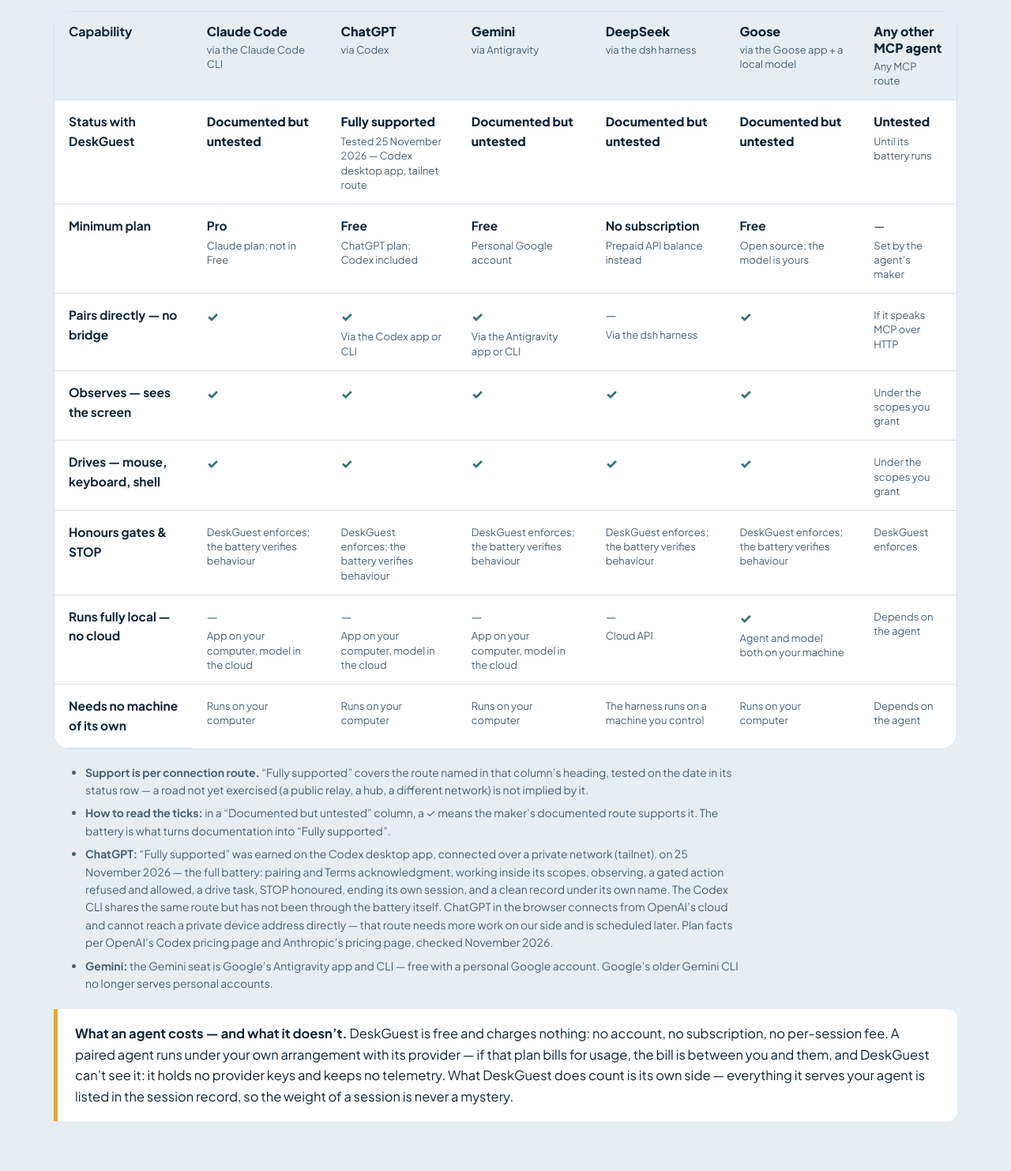
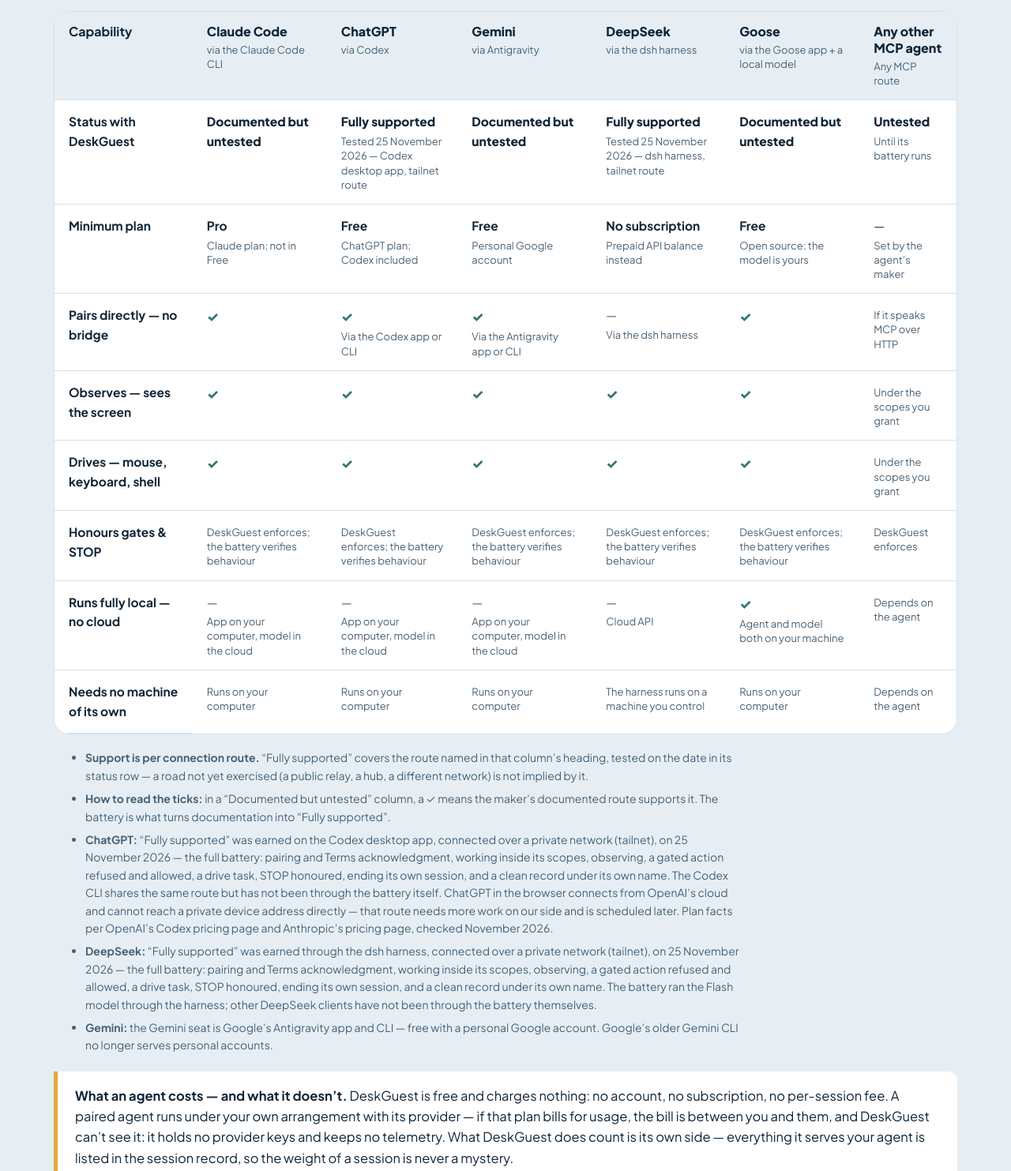
Before and after one commit to DeskGuest-App/DeskGuest, a plain HTML site: page website/ai.html in a window 1280 px wide. Shown: the part 1520-3003 px from the top of the page at 79% size. Drawn offline with Linux system fonts and the light colour scheme.

Commit message:
feat(website): DeepSeek fully supported via dsh harness (battery 2026-11-25) (#38)

```diff
--- a/website/ai.html
+++ b/website/ai.html
@@ -139,7 +139,7 @@ table.ai-matrix thead th:first-child{background:var(--subtle);z-index:3}
 <td><span class="mx-status">Documented but untested</span></td>
 <td><span class="mx-status">Fully supported</span><span class="mx-note">Tested 25 November 2026 — Codex desktop app, tailnet route</span></td>
 <td><span class="mx-status">Documented but untested</span></td>
-<td><span class="mx-status">Documented but untested</span></td>
+<td><span class="mx-status">Fully supported</span><span class="mx-note">Tested 25 November 2026 — dsh harness, tailnet route</span></td>
 <td><span class="mx-status">Documented but untested</span></td>
 <td><span class="mx-status">Untested</span><span class="mx-note">Until its battery runs</span></td>
 </tr>
@@ -247,7 +247,7 @@ table.ai-matrix thead th:first-child{background:var(--subtle);z-index:3}
 </dl>
 </article>
 <article class="ai-card">
-<header class="ai-card-head"><div><h3>DeepSeek</h3><p class="ai-card-route">via the dsh harness</p></div><span class="ai-pill">Documented but untested</span></header>
+<header class="ai-card-head"><div><h3>DeepSeek</h3><p class="ai-card-route">via the dsh harness — tested 25 November 2026</p></div><span class="ai-pill">Fully supported</span></header>
 <dl class="ai-rows">
 <div class="ai-row"><dt>Minimum plan</dt><dd><strong class="ai-lead">No subscription</strong><span class="ai-note">Prepaid API balance instead</span></dd></div>
 <div class="ai-row"><dt>Pairs directly — no bridge</dt><dd><span class="mx-no">—</span><span class="ai-note">Via the dsh harness</span></dd></div>
@@ -287,6 +287,7 @@ table.ai-matrix thead th:first-child{background:var(--subtle);z-index:3}
 <li><strong>Support is per connection route.</strong> &ldquo;Fully supported&rdquo; covers the route named in that column&rsquo;s heading, tested on the date in its status row — a road not yet exercised (a public relay, a hub, a different network) is not implied by it.</li>
 <li><strong>How to read the ticks:</strong> in a &ldquo;Documented but untested&rdquo; column, a ✓ means the maker&rsquo;s documented route supports it. The battery is what turns documentation into &ldquo;Fully supported&rdquo;.</li>
 <li><strong>ChatGPT:</strong> &ldquo;Fully supported&rdquo; was earned on the Codex desktop app, connected over a private network (tailnet), on 25 November 2026 — the full battery: pairing and Terms acknowledgment, working inside its scopes, observing, a gated action refused and allowed, a drive task, STOP honoured, ending its own session, and a clean record under its own name. The Codex CLI shares the same route but has not been through the battery itself. ChatGPT in the browser connects from OpenAI&rsquo;s cloud and cannot reach a private device address directly — that route needs more work on our side and is scheduled later. Plan facts per OpenAI&rsquo;s Codex pricing page and Anthropic&rsquo;s pricing page, checked November 2026.</li>
+<li><strong>DeepSeek:</strong> &ldquo;Fully supported&rdquo; was earned through the dsh harness, connected over a private network (tailnet), on 25 November 2026 — the full battery: pairing and Terms acknowledgment, working inside its scopes, observing, a gated action refused and allowed, a drive task, STOP honoured, ending its own session, and a clean record under its own name. The battery ran the Flash model through the harness; other DeepSeek clients have not been through the battery themselves.</li>
 <li><strong>Gemini:</strong> the Gemini seat is Google&rsquo;s Antigravity app and CLI — free with a personal Google account. Google&rsquo;s older Gemini CLI no longer serves personal accounts.</li>
 </ul>
 <div class="notice reveal"><strong>What an agent costs — and what it doesn&rsquo;t.</strong> DeskGuest is free and charges nothing: no account, no subscription, no per-session fee. A paired agent runs under your own arrangement with its provider — if that plan bills for usage, the bill is between you and them, and DeskGuest can&rsquo;t see it: it holds no provider keys and keeps no telemetry. What DeskGuest does count is its own side — everything it serves your agent is listed in the session record, so the weight of a session is never a mystery.</div>
```
